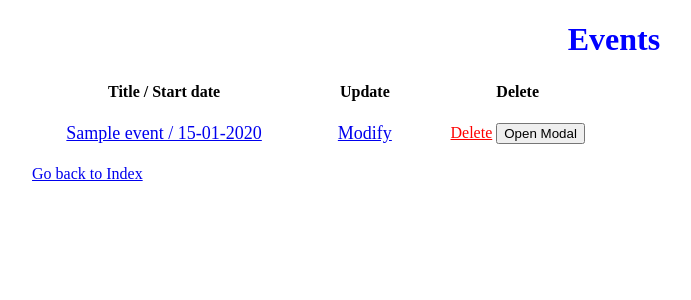
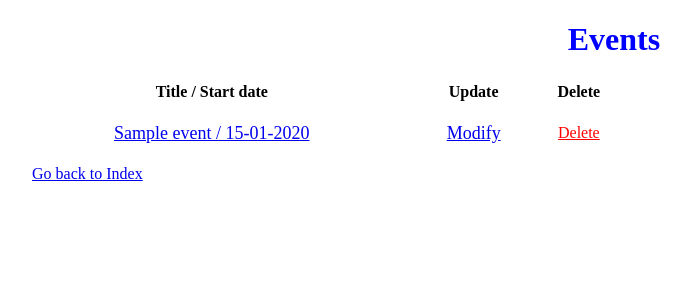
Before and after one commit to alesualam/Gymkana-formacion-Django, a Django app: a page that uses myapp/templates/myapp/e_list.html in a window 1280 px wide. Shown: the top 300 px of the page, without its empty margins (26-717 px from the left). Run offline with Django 3.2, Linux system fonts and the light colour scheme; tables that the repository leaves empty hold one stand-in row (values such as "Sample post").

Commit message:
EVENTS Delete -modal

```diff
--- a/myapp/templates/myapp/e_list.html
+++ b/myapp/templates/myapp/e_list.html
@@ -18,19 +18,7 @@
 				<tr>
 					<td align="center"><a href="{% url 'myapp:events_detail' i.id %}"><p>{{ i.title }} / {{ i.start_date|date:'d-m-Y' }}</p></a></td>
 					<td align="center"><a href="{% url 'myapp:event_update' i.id %}"><p>Modify</p></a></td>
-					<td align="center"><a style="color:red" href="{% url 'myapp:event_delete' i.id %}" id="myBtn">Delete</a>
-						<button id="myBtn">Open Modal</button>
-
-						<!-- The Modal -->
-						<div id="myModal" class="modal">
-
-  						<!-- Modal content -->
-  						<div class="modal-content">
-    						<span class="close">&times;</span>
-    						<p>Are yo usure?</p>
-    					</div>
-						</div>
-					</td>
+					<td align="center"><a style="color:red" href="{% url 'myapp:event_delete' i.id %}">Delete</a></td>
 				</tr>
 			{% endfor %}
 		</table>
@@ -42,35 +30,4 @@
 	</div>
 	</div>
 
-<!-- Trigger/Open The Modal -->
-
-
-<script>
-// Get the modal
-var modal = document.getElementById('myModal');
-
-// Get the button that opens the modal
-var btn = document.getElementById("myBtn");
-
-// Get the <span> element that closes the modal
-var span = document.getElementsByClassName("close")[0];
-
-// When the user clicks the button, open the modal
-btn.onclick = function() {
-    modal.style.display = "block";
-}
-
-// When the user clicks on <span> (x), close the modal
-span.onclick = function() {
-    modal.style.display = "none";
-}
-
-// When the user clicks anywhere outside of the modal, close it
-window.onclick = function(event) {
-    if (event.target == modal) {
-        modal.style.display = "none";
-    }
-}
-</script>
-
 {% endblock content %}
--- a/myapp/views.py
+++ b/myapp/views.py
@@ -129,5 +129,5 @@ class EventUpdate(UpdateView):
 
 class EventDelete(DeleteView):
     model = Event
-    template_name = 'myapp/event_confirm_delete.html'
+    #template_name = 'myapp/event_confirm_delete.html'
     success_url = reverse_lazy('myapp:events_list')
```
